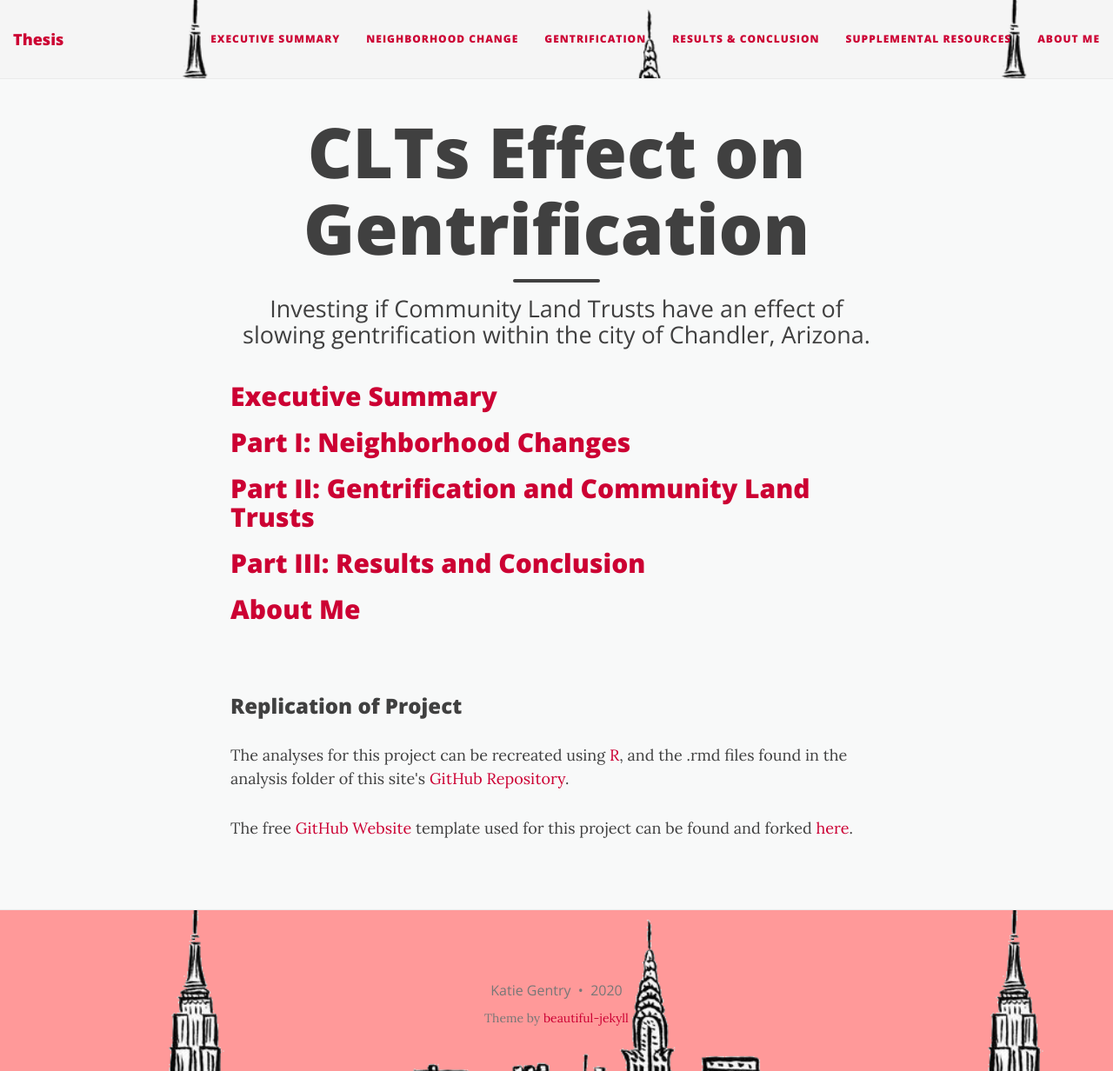
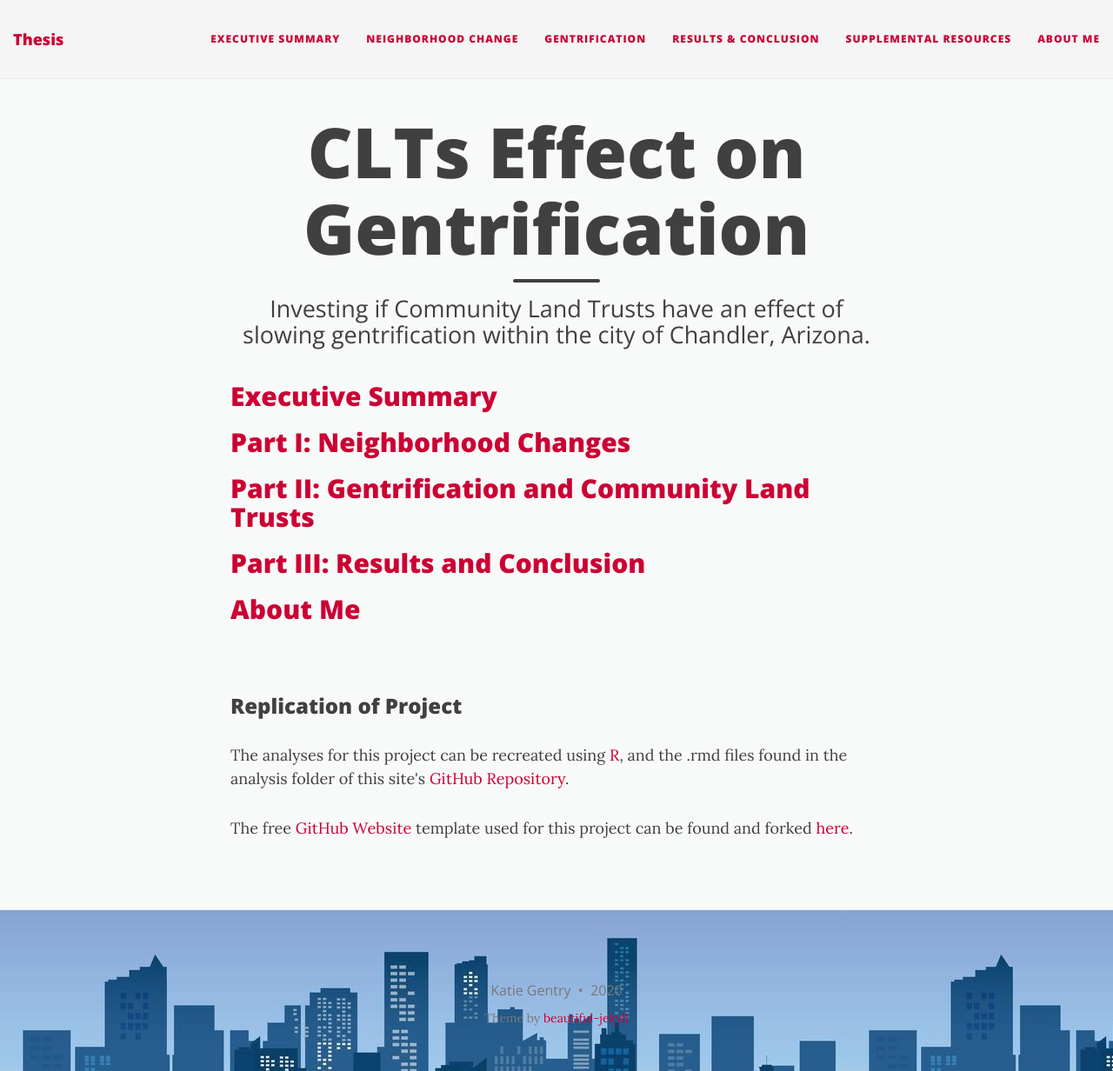
Before and after one commit to katiegentry07/thesis, a Jekyll site: the page built from index.html, in a window 1280 px wide and 1232 px high. Shown: the whole window at 87% size. Built offline with Jekyll 4.4.1, drawn with Linux system fonts in a browser that asks for light colours; nearby versions of some CDN libraries; the list of posts is cut into pages by our own code.

Commit message:
update images 6.29

```diff
--- a/_config.yml
+++ b/_config.yml
@@ -51,8 +51,7 @@
 # Alternatively, the navbar, footer, and page background can be set to use background images
 # instead of colour
 
-navbar-img: "/img/city-landscape.png"
-footer-img: "/img/city-landscape.png"
+footer-img: "/img/city-landscape.jpg"
 # page-img: "https://ricardoduraniii.files.wordpress.com/2017/10/cropped-img_20171019_085648249.jpg"
 
 # --- Footer options --- #
```
